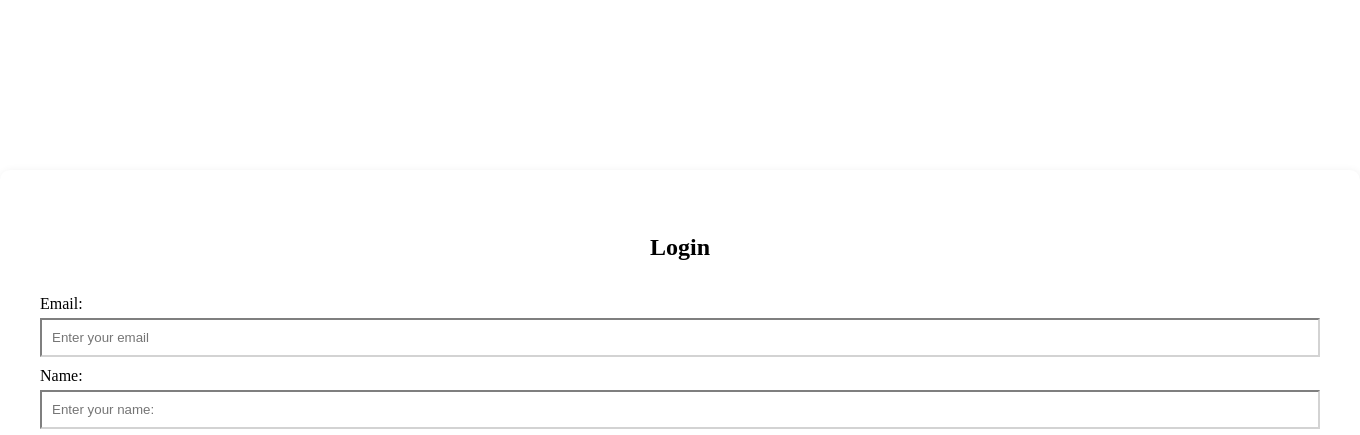
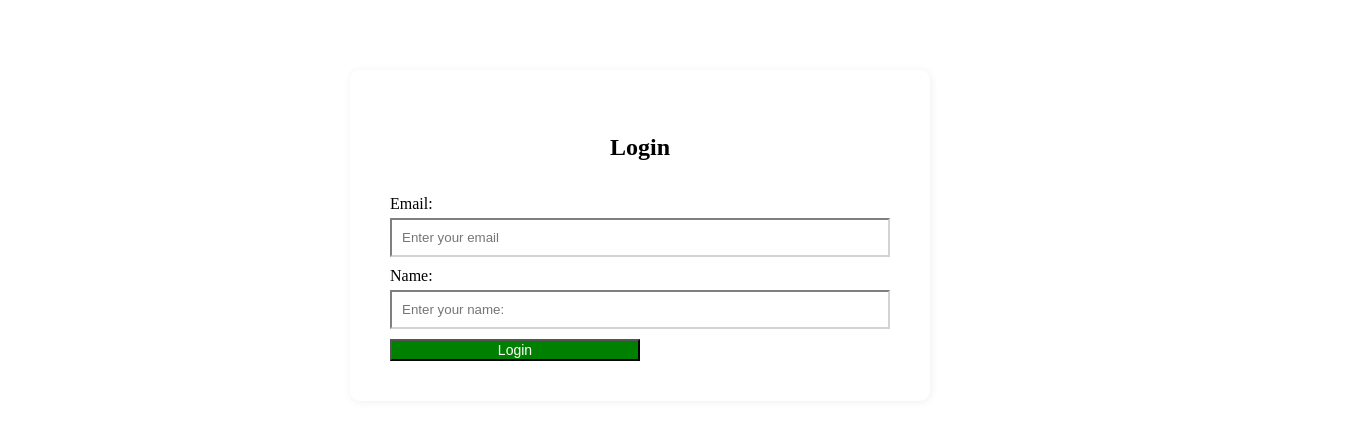
Before and after one commit to mariam138/pokemon-collector, a React (Vite) app in the folder frontend/: page /#/ in a window 1280 px wide. Shown: the part 433-868 px from the top of the page, 1360 px wide, since content can reach past the window. Built offline with nearby package versions, Linux system fonts and the light colour scheme; no server answers.

Commit message:
change styling of login form

```diff
--- a/frontend/src/containers/LoginForm/LoginForm.jsx
+++ b/frontend/src/containers/LoginForm/LoginForm.jsx
@@ -1,4 +1,3 @@
-import React from "react";
 import "./LoginForm.scss";
 import { useState } from "react";
 
@@ -19,16 +18,16 @@ const LoginForm = ({ handleLogin, goToDashboard }) => {
     handleLogin(email, name);
   };
   return (
-    <div className="login">
-      <h3 className="login__title">Login</h3>
+    <div className="login-form">
+      <h3 className="login-form__title">Login</h3>
 
-      <form className="login__form">
-        <div className="login__group">
-          <label className="login__label" htmlFor="email">
+      <form className="login-form__form">
+        <div className="login-form__group">
+          <label className="login-form__label" htmlFor="email">
             Email:
           </label>
           <input
-            className="login__input"
+            className="login-form__input"
             type="email"
             id="email"
             autoComplete="off"
@@ -36,11 +35,11 @@ const LoginForm = ({ handleLogin, goToDashboard }) => {
             value={email}
             onChange={handleEmailChange}
           />
-          <label className="login__label" htmlFor="name">
+          <label className="login-form__label" htmlFor="name">
             Name:
           </label>
           <input
-            className="login__input"
+            className="login-form__input"
             type="text"
             id="name"
             autoComplete="off"
@@ -50,7 +49,7 @@ const LoginForm = ({ handleLogin, goToDashboard }) => {
           />
           <button
             type="submit"
-            className="login__button"
+            className="login-form__button"
             onClick={(e) => handleSubmit(e)}
           >
             Login
--- a/frontend/src/containers/LoginForm/LoginForm.scss
+++ b/frontend/src/containers/LoginForm/LoginForm.scss
@@ -1,14 +1,15 @@
 @import "./../../variables";
 
-.login {
-  width: 100%;
+.login-form {
   margin: 0 auto;
-  margin-top: 200px;
+  margin-top: 100px;
   text-align: center;
   background-color: white;
   padding: 40px;
   border-radius: 10px;
   box-shadow: 1px 1px 8px rgba(0, 0, 0, 0.065);
+  width: calc(95% - 80px);
+  max-width: 500px;
 
   &__title {
     text-align: center;
```
